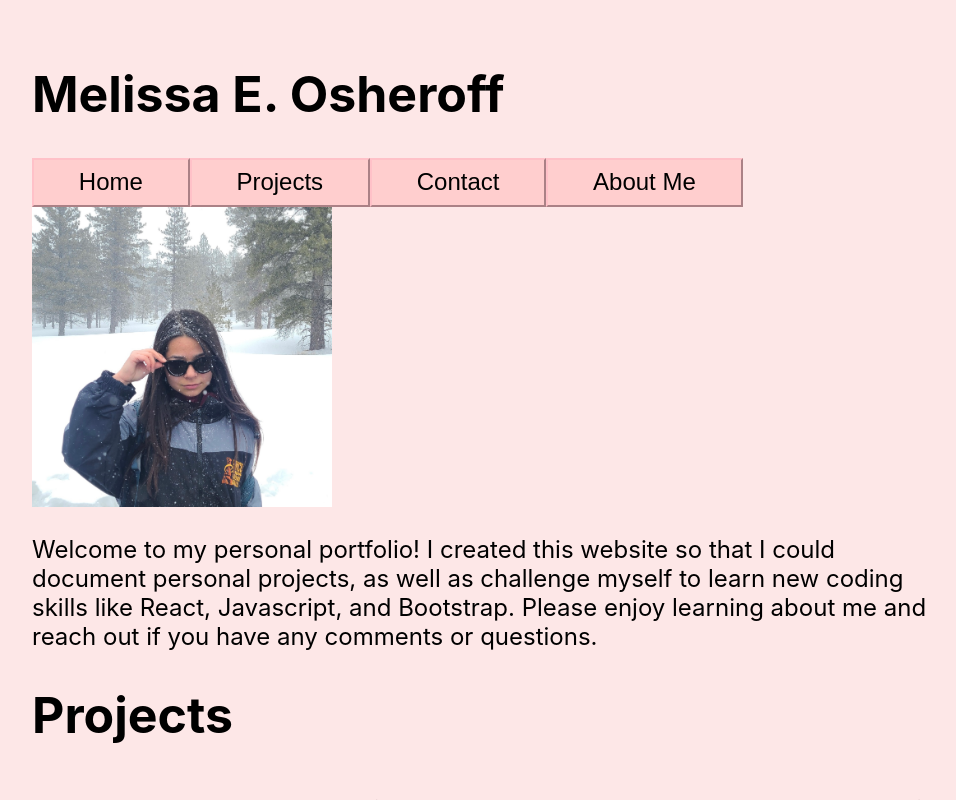
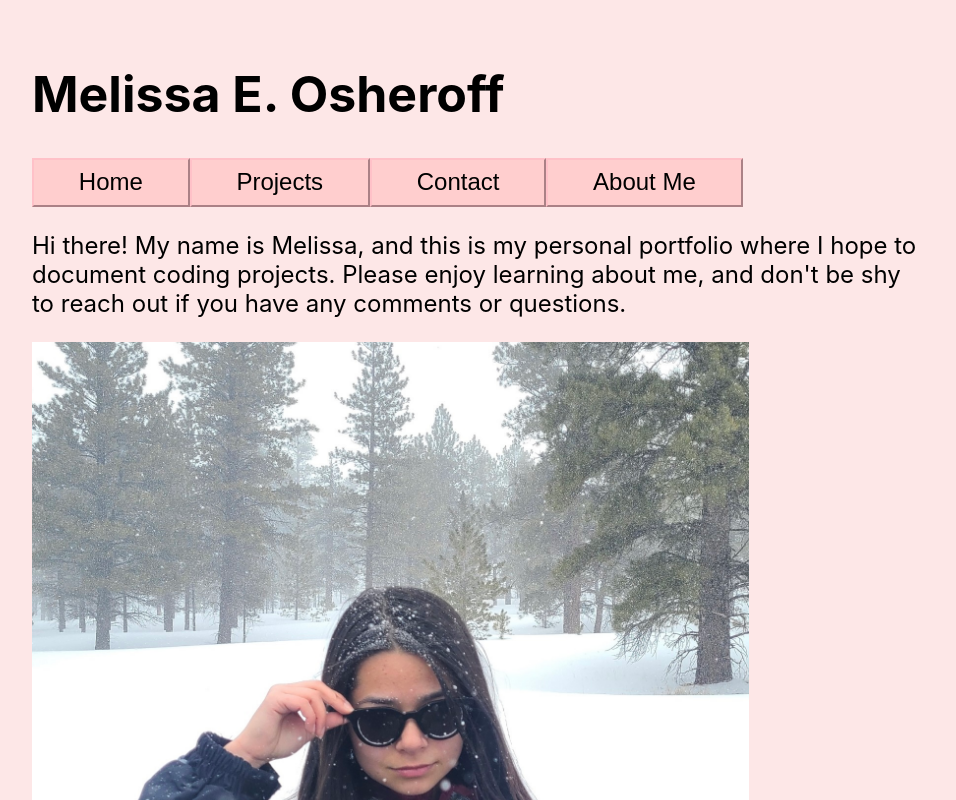
Before and after one commit to Melissa2002/Melissa2002.github.io, a React app: page / in a window 1280 px wide. Shown: the top 800 px of the page, without its empty margins (160-1116 px from the left). Built offline with nearby package versions, Linux system fonts and the light colour scheme.

Commit message:
Update Home.jsx

```diff
--- a/src/Components/Home.jsx
+++ b/src/Components/Home.jsx
@@ -3,14 +3,18 @@ import Me from "./Attach0.jpg"
 
 function Home() {
     return (
-        <>
-            <img src={Me}  alt="MyProfile" width="300" height="300"/>
-            <p>Welcome to my personal portfolio! I created this website so that I
-                could document personal projects, as well as challenge myself to learn
-                new coding skills like React, Javascript, and Bootstrap. Please enjoy learning about
-                me and reach out if you have any comments or questions.
+        <div class="row">
+            <div class="column">
+            <p> Hi there! My name is Melissa, and this is my personal portfolio where I hope
+                to document coding projects. Please enjoy learning about me, and don't be
+                shy to reach out if you have any comments or questions.
             </p>
-       </>
+            </div>
+            <div class="column">
+            <img src={Me}  alt="MyProfile" width="80%" height="auto"/>
+            </div>
+        </div>
+
     );
   }
 
```
